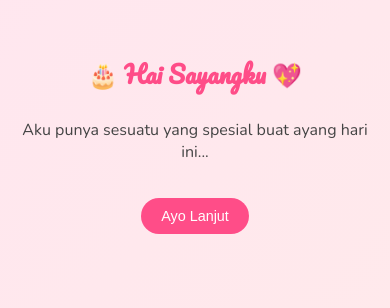
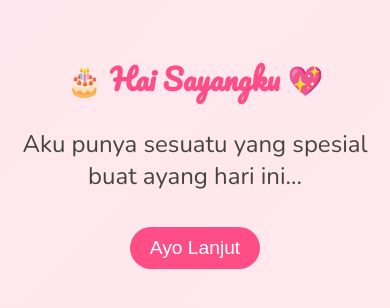
Before and after one commit to safiqurrohman/spesial-sindy, a plain HTML site: page index.html in a window 390 px wide. Shown: the part 228-536 px from the top of the page. Drawn offline with nearby package versions, Linux system fonts and the light colour scheme.

Commit message:
Update ukuran text media 600 index.html

```diff
--- a/index.html
+++ b/index.html
@@ -24,7 +24,7 @@
 
     .halaman {
       display: none;
-      padding: 250px 10px;
+      padding: 250px 20px;
       min-height: 100vh;
     }
 
@@ -168,20 +168,20 @@
 
     @media (max-width: 600px) {
       h1 {
-        font-size: 1.8em;
+        font-size: 2.6em;
       }
 
       p {
-        font-size: 1em;
+        font-size: 1.5em;
       }
 
       button {
-        font-size: 0.9em;
+        font-size: 1.2em;
         padding: 10px 20px;
       }
 
       .emoji {
-        font-size: 1.5rem;
+        font-size: 1.8rem;
       }
     }
 
@@ -276,24 +276,6 @@
       }
     }
 
-    @media (max-width: 600px) {
-      h1 {
-        font-size: 1.8em;
-      }
-
-      p {
-        font-size: 1em;
-      }
-
-      button {
-        font-size: 0.9em;
-        padding: 10px 20px;
-      }
-
-      .emoji {
-        font-size: 1.5rem;
-      }
-    }
 
     .flower-container {
       position: absolute;
```
